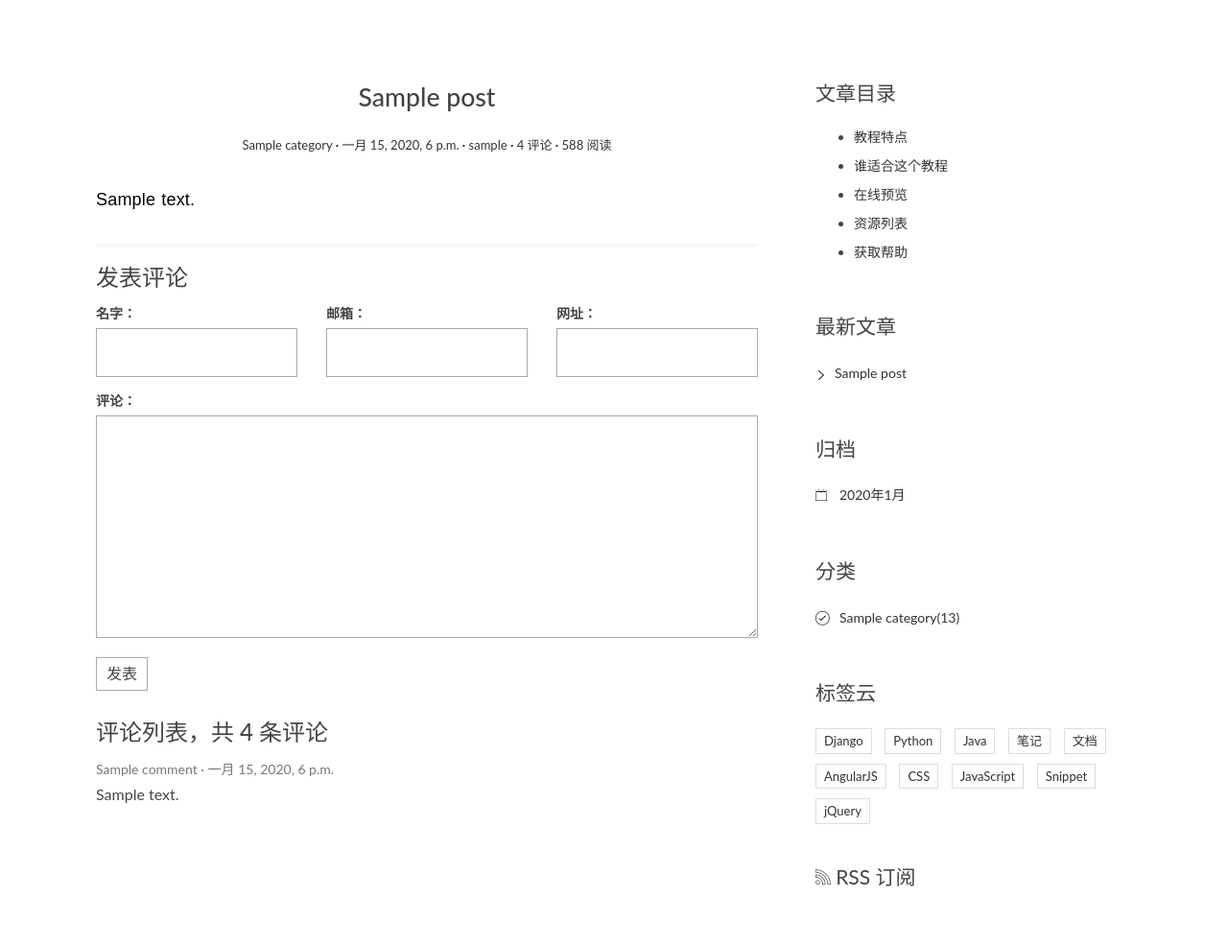
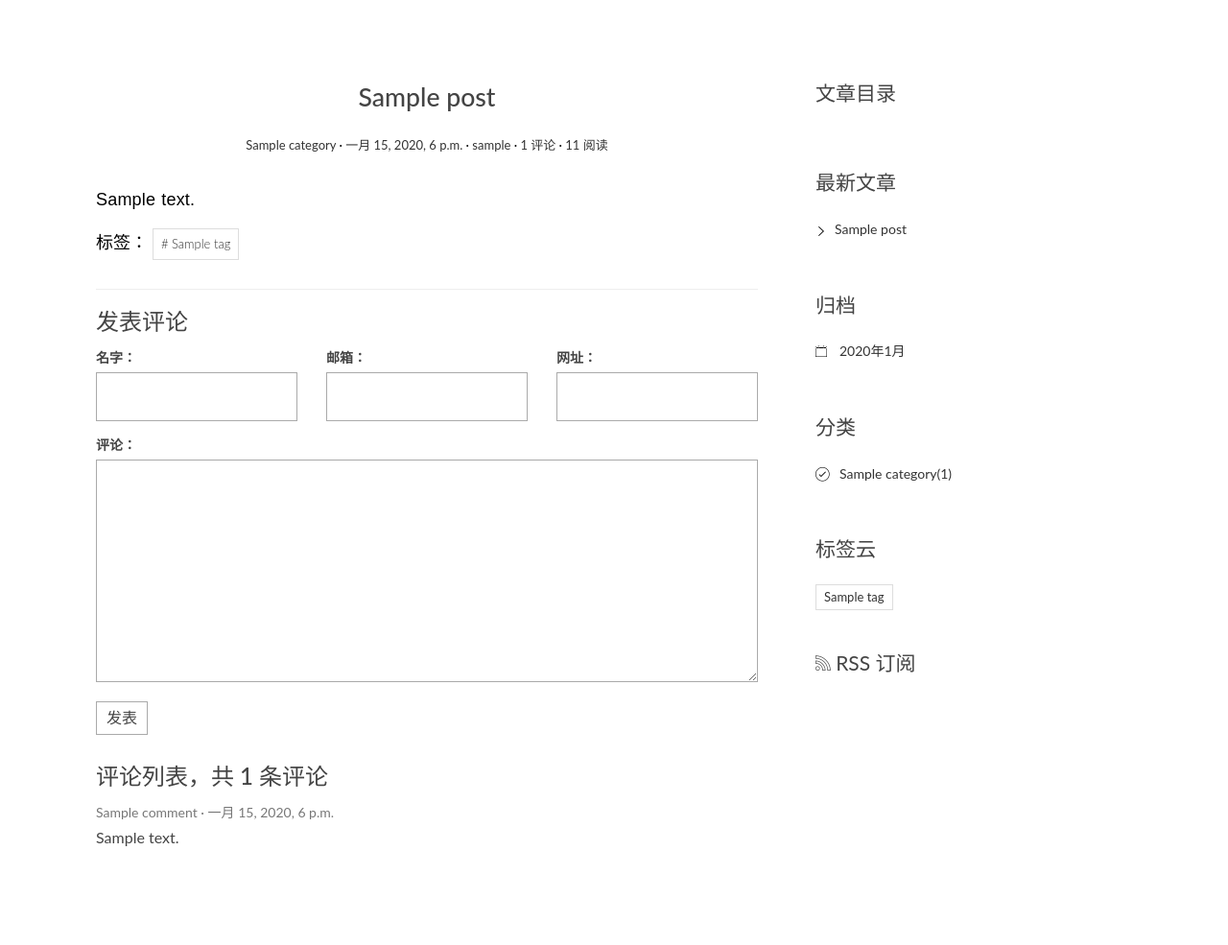
Before and after one commit to liang1993/blog, a Django app: page /post/1/ in a window 1280 px wide. Shown: the part 91-1076 px from the top of the page at 96% size. After the commit the page ends 973 px from the top, so only its background shows below. Run offline with Django 3.2, Linux system fonts and the light colour scheme; tables that the repository leaves empty hold one stand-in row (values such as "Sample post"); some libraries are stand-ins or nearby versions.

Commit message:
[mod]功能完善

```diff
--- a/blog/templatetags/blog_tags.py
+++ b/blog/templatetags/blog_tags.py
@@ -1,5 +1,6 @@
-from ..models import Post, Category
+from ..models import Post, Category, Tag
 from django import template
+from django.db.models.aggregates import Count
 
 register = template.Library()
 
@@ -16,4 +17,9 @@
 
 @register.simple_tag
 def get_categories():
-    return Category.objects.all()
+    return Category.objects.annotate(num_posts=Count('post')).filter(num_posts__gt=0)
+
+
+@register.simple_tag
+def get_tags():
+    return Tag.objects.annotate(num_posts=Count('post')).filter(num_posts__gt=0)
--- a/blog/urls.py
+++ b/blog/urls.py
@@ -4,8 +4,10 @@
 
 app_name = 'blog'
 urlpatterns = [
-    url(r'^$', views.index, name='index'),
-    url(r'^post/(?P<pk>[0-9]+)/$', views.detail, name='detail'),
-    url(r'^archives/(?P<year>[0-9]{4})/(?P<month>[0-9]{1,2})/$', views.archives, name='archives'),
-    url(r'^category/(?P<pk>[0-9]+)/$', views.category, name='category'),
+    url(r'^$', views.IndexView.as_view(), name='index'),
+    url(r'^post/(?P<pk>[0-9]+)/$', views.PostDetailView.as_view(), name='detail'),
+    url(r'^archives/(?P<year>[0-9]{4})/(?P<month>[0-9]{1,2})/$', views.ArchivesView.as_view(), name='archives'),
+    url(r'^category/(?P<pk>[0-9]+)/$', views.CategoryView.as_view(), name='category'),
+    url(r'^tag/(?P<pk>[0-9]+)/$', views.TagView.as_view(), name='tag'),
+    url(r'^search/$', views.search, name='search'),
 ]
--- a/blog/views.py
+++ b/blog/views.py
@@ -2,37 +2,139 @@
 from comments.forms import CommentForm
 # Create your views here.
 import markdown
+from django.views.generic import ListView, DetailView
 
 from django.shortcuts import render, get_object_or_404
-from .models import Post, Category
+from .models import Post, Category, Tag
+from markdown.extensions.toc import TocExtension
+from django.utils.text import slugify
+from django.db.models import Q
 
 
-def index(request):
-    post_list = Post.objects.all()
-    return render(request, 'blog/index.html', context={'post_list': post_list})
+class IndexView(ListView):
+    model = Post
+    template_name = 'blog/index.html'
+    context_object_name = 'post_list'
+    paginate_by = 10
+
+    def get_context_data(self, **kwargs):
+        context = super().get_context_data(**kwargs)
+        paginator = context.get('paginator')
+        page = context.get('page_obj')
+        is_paginated = context.get('is_paginated')
+
+        pagination_data = self.pagination_data(paginator, page, is_paginated)
+        context.update(pagination_data)
+        return context
+
+    def pagination_data(self, paginator, page, is_paginated):
+        if not is_paginated:
+            return {}
+        left = []
+        right = []
+        left_has_more = False
+        right_has_more = False
+        first = False
+        last = False
+        page_number = page.number
+        total_pages = paginator.num_pages
+        page_range = paginator.page_range
+        if page_number == 1:
+            right = page_range[page_number:page_number + 2]
+            if right[-1] < total_pages - 1:
+                right_has_more = True
+            if right[-1] < total_pages:
+                last = True
+        elif page_number == total_pages:
+            left = page_range[(page_number - 3) if (page_number - 3) > 0 else 0:page_number - 1]
+            if left[0] > 2:
+                left_has_more = True
+            if left[0] > 1:
+                first = True
+        else:
+            left = page_range[(page_number - 3) if (page_number - 3) > 0 else 0:page_number - 1]
+            right = page_range[page_number:page_number + 2]
+            if right[-1] < total_pages - 1:
+                right_has_more = True
+            if right[-1] < total_pages:
+                last = True
+
+            if (left[0]) > 2:
+                left_has_more = True
+            if left[0] > 1:
+                first = True
+
+        data = {
+            'left': left,
+            'right': right,
+            'left_has_more': left_has_more,
+            'right_has_more': right_has_more,
+            'first': first,
+            'last': last,
+        }
+        return data
 
 
-def detail(request, pk):
-    post = get_object_or_404(Post, pk=pk)
-    post.body = markdown.markdown(post.body,
-                                  extensions=[
-                                      'markdown.extensions.extra',
-                                      'markdown.extensions.codehilite',
-                                      'markdown.extensions.toc',
-                                  ])
-    form = CommentForm()
-    comment_list = post.comment_set.all()
-    return render(request, 'blog/detail.html', context={'post': post,
-                                                        'form': form,
-                                                        'comment_list': comment_list})
+class CategoryView(IndexView):
+    def get_queryset(self):
+        cate = get_object_or_404(Category, pk=self.kwargs.get('pk'))
+        return super(CategoryView, self).get_queryset().filter(category=cate)
 
 
-def archives(request, year, month):
-    post_list = Post.objects.filter(created_time__year=year, created_time__month=month)
-    return render(request, 'blog/index.html', context={'post_list': post_list})
+class ArchivesView(IndexView):
+    def get_queryset(self):
+        return super(ArchivesView, self).get_queryset().filter(created_time__year=self.kwargs.get('year'),
+                                                               created_time__month=self.kwargs.get('month'))
 
 
-def category(request, pk):
-    cate = get_object_or_404(Category, pk=pk)
-    post_list = Post.objects.filter(category=cate)
-    return render(request, 'blog/index.html', context={'post_list': post_list})
+class PostDetailView(DetailView):
+    model = Post
+    template_name = 'blog/detail.html'
+    context_object_name = 'post'
+
+    def get(self, request, *args, **kwargs):
+        # 复写get方法的目的是因为每当文章被访问一次，就得将文章的阅读量+1
+        # get方法放回的是一个httpresponse实例
+        # 之所以需要先调用父类的get方法，是因为只有当get方法被调用后才有self.object属性，其值为Post模型实例
+        response = super(PostDetailView, self).get(request, *args, **kwargs)
+        self.object.increase_views()
+        return response
+
+    def get_object(self, queryset=None):
+        # 复写get_object方法的目的是因为需要对post的body值进行渲染
+        post = super(PostDetailView, self).get_object(queryset=None)
+        md = markdown.Markdown(extensions=[
+            'markdown.extensions.extra',
+            'markdown.extensions.codehilite',
+            TocExtension(slugify=slugify),
+        ])
+        post.body = md.convert(post.body)
+        post.toc = md.toc
+        return post
+
+    def get_context_data(self, **kwargs):
+        # 复写get_context_data的目的是因为除了将post传递给模板外，还要把评论表单，post下的评论列表传递给模板
+        context = super(PostDetailView, self).get_context_data(**kwargs)
+        form = CommentForm()
+        comment_list = self.object.comment_set.all()
+        context.update({
+            'form': form,
+            'comment_list': comment_list
+        })
+        return context
+
+
+class TagView(IndexView):
+    def get_queryset(self):
+        tag = get_object_or_404(Tag, pk=self.kwargs.get('pk'))
+        return super(TagView, self).get_queryset().filter(tags=tag)
+
+
+def search(request):
+    q = request.GET.get('q')
+    error_msg = ''
+    if not q:
+        error_msg = "请输入关键词"
+        return render(request, 'blog/index.html', {'error_msg': error_msg})
+    post_list = Post.objects.filter(Q(title__icontains=q) | Q(body__icontains=q))
+    return render(request, 'blog/index.html', {'error_msg': error_msg, 'post_list': post_list})
--- a/blogproject/settings.py
+++ b/blogproject/settings.py
@@ -22,7 +22,7 @@
 SECRET_KEY = '&b+jw0ry)@%+971@^w5o*bg+479i5t3qj$^gwdteq$+38txi3#'
 
 # SECURITY WARNING: don't run with debug turned on in production!
-DEBUG = False
+DEBUG = True
 
 ALLOWED_HOSTS = ['127.0.0.1', 'localhost', '.binbinliang.com']
 
--- a/blogproject/urls.py
+++ b/blogproject/urls.py
@@ -15,9 +15,11 @@
 """
 from django.conf.urls import url, include
 from django.contrib import admin
+from blog.feeds import AllPostsRssFeed
 
 urlpatterns = [
     url(r'^admin/', admin.site.urls),
     url(r'', include('blog.urls')),
     url(r'', include('comments.urls')),
+    url(r'^all/rss/$', AllPostsRssFeed(), name='rss'),
 ]
--- a/templates/base.html
+++ b/templates/base.html
@@ -10,15 +10,15 @@
     <meta name="viewport" content="width=device-width, initial-scale=1">
 
     <!-- css -->
-    <link rel="stylesheet" href="{% static 'blog/css/bootstrap.min.css' %}">
+    <link href="https://cdn.bootcss.com/bootstrap/3.3.7/css/bootstrap.min.css" rel="stylesheet">
     <link rel="stylesheet" href="http://code.ionicframework.com/ionicons/2.0.1/css/ionicons.min.css">
     <link rel="stylesheet" href="{% static 'blog/css/pace.css' %}">
     <link rel="stylesheet" href="{% static 'blog/css/custom.css' %}">
     <link rel="stylesheet" href="{% static 'blog/css/highlights/github.css' %}">
 
     <!-- js -->
-    <script src="{% static 'blog/js/jquery-2.1.3.min.js' %}"></script>
-    <script src="{% static 'blog/js/bootstrap.min.js' %}"></script>
+    <script src="https://cdn.bootcss.com/jquery/2.1.3/jquery.min.js"></script>
+    <script src="https://cdn.bootcss.com/bootstrap/3.3.7/js/bootstrap.min.js"></script>
     <script src="{% static 'blog/js/pace.min.js' %}"></script>
     <script src="{% static 'blog/js/modernizr.custom.js' %}"></script>
 </head>
@@ -52,8 +52,8 @@
                 <div id="header-search-box">
                     <a id="search-menu" href="#"><span id="search-icon" class="ion-ios-search-strong"></span></a>
                     <div id="search-form" class="search-form">
-                        <form role="search" method="get" id="searchform" action="#">
-                            <input type="search" placeholder="搜索" required>
+                        <form role="search" method="get" id="searchform" action="{% url 'blog:search' %}">
+                            <input type="search" name="q" placeholder="搜索" required>
                             <button type="submit"><span class="ion-ios-search-strong"></span></button>
                         </form>
                     </div>
@@ -62,8 +62,6 @@
         </div>
     </header>
 </div>
-<div class="copyrights">Collect from <a href="http://www.cssmoban.com/">网页模板</a></div>
-<div class="copyrights">Modified by <a href="http://zmrenwu.com/">追梦人物的博客</a></div>
 
 <div class="content-body">
     <div class="container">
@@ -109,7 +107,7 @@
                         {% for category in category_list %}
                             <li>
                                 <a href="{% url 'blog:category' category.pk %}">{{ category.name }}<span
-                                        class="post-count">(13)</span></a>
+                                        class="post-count">({{ category.num_posts }})</span></a>
                             </li>
                         {% empty %}
                             暂无分类
@@ -119,41 +117,17 @@
 
                 <div class="widget widget-tag-cloud">
                     <h3 class="widget-title">标签云</h3>
+                    {% get_tags as tag_list %}
                     <ul>
-                        <li>
-                            <a href="#">Django</a>
-                        </li>
-                        <li>
-                            <a href="#">Python</a>
-                        </li>
-                        <li>
-                            <a href="#">Java</a>
-                        </li>
-                        <li>
-                            <a href="#">笔记</a>
-                        </li>
-                        <li>
-                            <a href="#">文档</a>
-                        </li>
-                        <li>
-                            <a href="#">AngularJS</a>
-                        </li>
-                        <li>
-                            <a href="#">CSS</a>
-                        </li>
-                        <li>
-                            <a href="#">JavaScript</a>
-                        </li>
-                        <li>
-                            <a href="#">Snippet</a>
-                        </li>
-                        <li>
-                            <a href="#">jQuery</a>
-                        </li>
+                        {% for tag in tag_list %}
+                            <li><a href="{% url 'blog:tag' tag.pk %}">{{ tag.name }}</a></li>
+                        {% empty %}
+                            暂无标签
+                        {% endfor %}
                     </ul>
                 </div>
                 <div class="rss">
-                    <a href=""><span class="ion-social-rss-outline"></span> RSS 订阅</a>
+                    <a href="{% url 'rss' %}"><span class="ion-social-rss-outline"></span> RSS 订阅</a>
                 </div>
             </aside>
         </div>
--- a/templates/blog/detail.html
+++ b/templates/blog/detail.html
@@ -9,12 +9,20 @@
                 <span class="post-date"><a href="#"><time class="entry-date"
                                                           datetime="{{ post.created_time }}">{{ post.created_time }}</time></a></span>
                 <span class="post-author"><a href="#">{{ post.author }}</a></span>
-                <span class="comments-link"><a href="#">4 评论</a></span>
-                <span class="views-count"><a href="#">588 阅读</a></span>
+                <span class="comments-link"><a href="#">{{ comment_list|length }} 评论</a></span>
+                <span class="views-count"><a href="#">{{ post.views }} 阅读</a></span>
             </div>
         </header>
         <div class="entry-content clearfix">
             {{ post.body|safe }}
+              <div class="widget-tag-cloud">
+                <ul>
+                    标签：
+                    {% for tag in post.tags.all %}
+                        <li><a href="{% url 'blog:tag' tag.pk %}"># {{ tag.name }}</a></li>
+                    {% endfor %}
+                </ul>
+            </div>
         </div>
     </article>
     <section class="comment-area" id="comment-area">
@@ -47,7 +55,7 @@
             </div>    <!-- row -->
         </form>
         <div class="comment-list-panel">
-            <h3>评论列表，共 <span>4</span> 条评论</h3>
+            <h3>评论列表，共 <span>{{ comment_list|length }}</span> 条评论</h3>
             <ul class="comment-list list-unstyled">
                 {% for comment in comment_list %}
                     <li class="comment-item">
@@ -67,22 +75,6 @@
 {% block toc %}
     <div class="widget widget-content">
         <h3 class="widget-title">文章目录</h3>
-        <ul>
-            <li>
-                <a href="#">教程特点</a>
-            </li>
-            <li>
-                <a href="#">谁适合这个教程</a>
-            </li>
-            <li>
-                <a href="#">在线预览</a>
-            </li>
-            <li>
-                <a href="#">资源列表</a>
-            </li>
-            <li>
-                <a href="#">获取帮助</a>
-            </li>
-        </ul>
+        {{ post.toc|safe }}
     </div>
 {% endblock toc %}
```
Also changed, not shown: blog/feeds.py (added, +17 -0 lines), blog/models.py (+23 -0 lines), templates/blog/index.html (+32 -23 lines).
